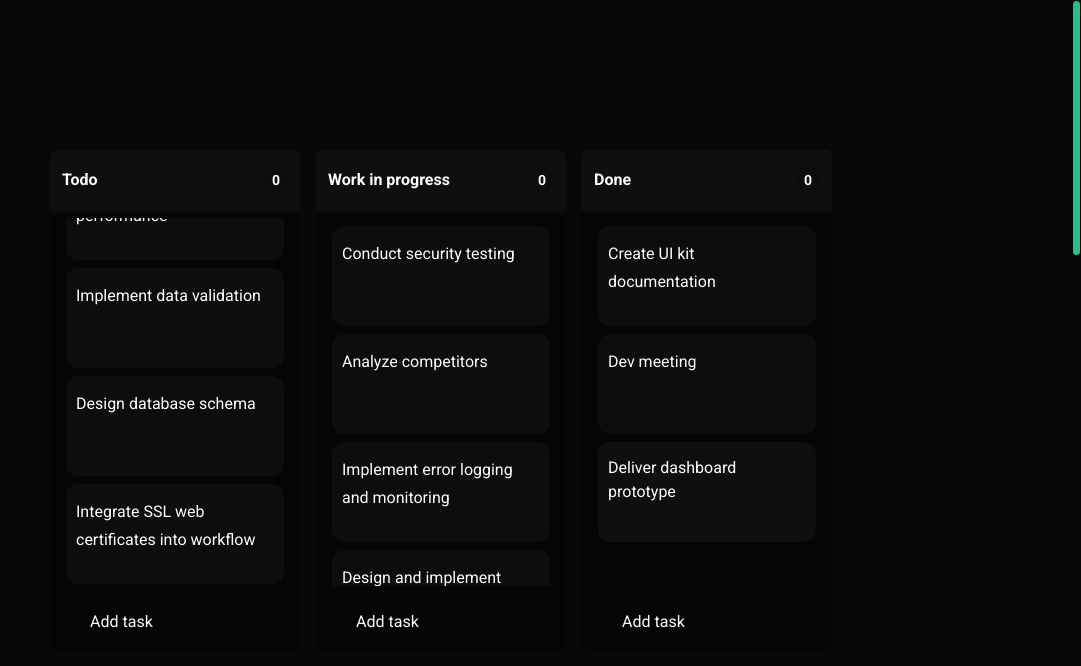
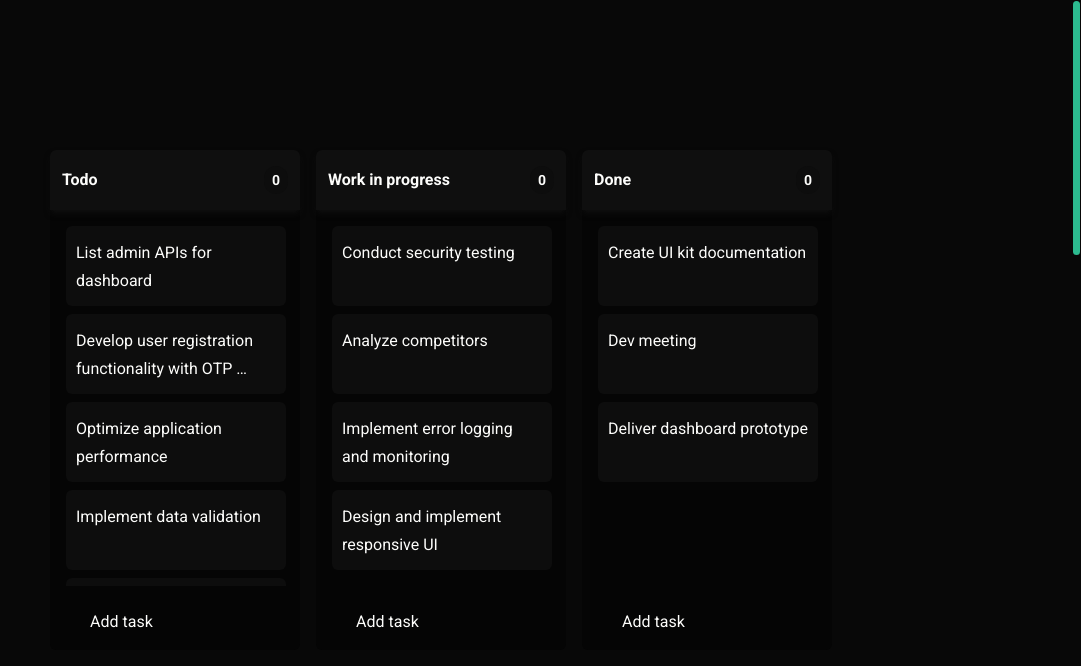
Before and after one commit to modecode22/dushdo2, a React (Vite) app: page /#/ in a window 1280 px wide. Shown: the top 666 px of the page, without its empty margins (199-1280 px from the left). Built offline with nearby package versions, Linux system fonts and the light colour scheme; some icons are missing.

Commit message:
changed the style  of the task card

```diff
--- a/src/components/TaskCard.tsx
+++ b/src/components/TaskCard.tsx
@@ -1,7 +1,9 @@
 import { useState } from "react";
 import { useSortable } from "@dnd-kit/sortable";
 import { CSS } from "@dnd-kit/utilities";
-import { PiTrash } from "react-icons/pi";
+import { TbEdit, TbTrashX } from "react-icons/tb";
+import Tooltip from "./ui/tooltip";
+import { Sheet, SheetContent, SheetTrigger } from "./ui/sheet";
 
 interface Props {
   task: Task;
@@ -11,7 +13,6 @@ interface Props {
 
 function TaskCard({ task, deleteTask, updateTask }: Props) {
   const [mouseIsOver, setMouseIsOver] = useState(false);
-  const [editMode, setEditMode] = useState(true);
 
   const {
     setNodeRef,
@@ -26,17 +27,12 @@ function TaskCard({ task, deleteTask, updateTask }: Props) {
       type: "Task",
       task,
     },
-    disabled: editMode,
+    disabled: false,
   });
 
   const style = {
     transition,
     transform: CSS.Transform.toString(transform),
-  };
-
-  const toggleEditMode = () => {
-    setEditMode((prev) => !prev);
-    setMouseIsOver(false);
   };
 
   if (isDragging) {
@@ -46,38 +42,9 @@ function TaskCard({ task, deleteTask, updateTask }: Props) {
         style={style}
         className="
         opacity-30
-      bg-dark-500 p-2.5 h-[100px] min-h-[100px] items-center flex text-left rounded-xl border-2 border-primary-500  cursor-grab relative
+      bg-dark-500 p-2.5 h-[80px] min-h-[80px] items-center flex text-left rounded-xl  border-primary-500  cursor-grab relative
       "
       />
-    );
-  }
-
-  if (editMode) {
-    return (
-      <div
-        ref={setNodeRef}
-        style={style}
-        {...attributes}
-        {...listeners}
-        className="bg-dark-600 p-2.5 h-[100px] min-h-[100px] items-center flex text-left rounded-xl hover:ring-2 hover:ring-inset hover:ring-primary-500 cursor-grab relative"
-      >
-        <textarea
-          className="
-        h-[90%]
-        w-full resize-none border-none rounded bg-transparent text-white focus:outline-none
-        "
-          value={task.content}
-          autoFocus
-          placeholder="Task content here"
-          onBlur={toggleEditMode}
-          onKeyDown={(e) => {
-            if (e.key === "Enter" && e.shiftKey) {
-              toggleEditMode();
-            }
-          }}
-          onChange={(e) => updateTask(task.id, e.target.value)}
-        />
-      </div>
     );
   }
 
@@ -87,29 +54,25 @@ function TaskCard({ task, deleteTask, updateTask }: Props) {
       style={style}
       {...attributes}
       {...listeners}
-      onClick={toggleEditMode}
-      className="bg-dark-700 p-2.5 h-[100px] min-h-[100px] items-center flex text-left rounded-xl hover:ring-2 hover:ring-inset hover:ring-primary-500 cursor-grab relative task"
-      onMouseEnter={() => {
-        setMouseIsOver(true);
-      }}
-      onMouseLeave={() => {
-        setMouseIsOver(false);
-      }}
+      className="bg-dark-700 relative group p-2.5   w-[220px]
+      h-[80px] min-h-[80px] items-center flex text-left rounded  hover:ring-primary-950 cursor-grab  task"
     >
-      <p className="my-auto h-[90%] w-full overflow-y-auto overflow-x-hidden whitespace-pre-wrap">
+      <p className="my-auto h-[90%] w-full overflow-y-auto overflow-x-hidden truncate line-clamp-2 whitespace-pre-wrap">
         {task.content}
       </p>
-
-      {mouseIsOver && (
-        <button
-          onClick={() => {
-            deleteTask(task.id);
-          }}
-          className="stroke-white absolute right-4 top-1/2 -translate-y-1/2 bg-dark-400 p-2 rounded opacity-60 hover:opacity-100"
-        >
-          <PiTrash />
-        </button>
-      )}
+      <div className="hidden group-hover:flex relative bg-dark-300 px-1 h-full rounded  flex-col justify-evenly items-center ">
+        <Tooltip direction="right" className="cursor-pointer" name="Edit">
+          <Sheet>
+            <SheetTrigger>
+              <TbEdit />
+            </SheetTrigger>
+            <SheetContent side={"right"} className=""></SheetContent>
+          </Sheet>
+        </Tooltip>
+        <Tooltip direction="right" className="cursor-pointer" name="Delete">
+          <TbTrashX />
+        </Tooltip>
+      </div>
     </div>
   );
 }
```
